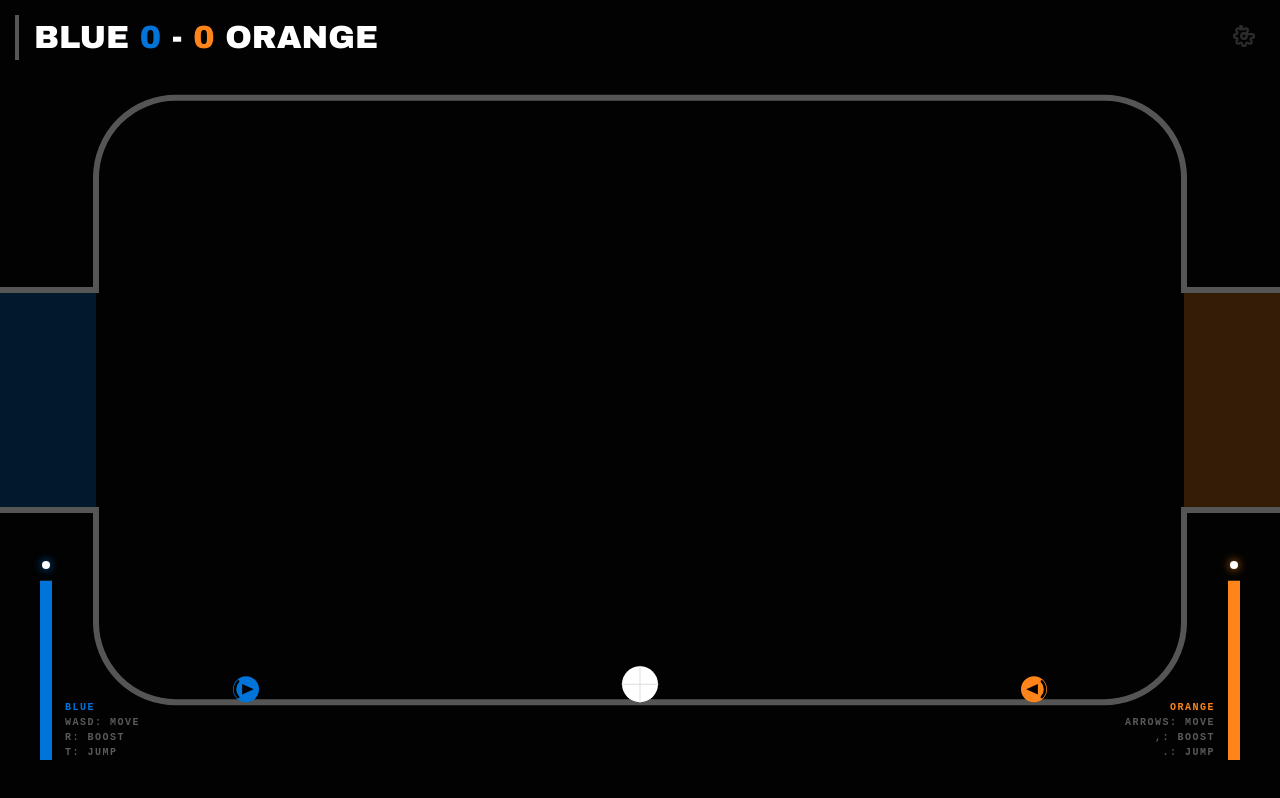
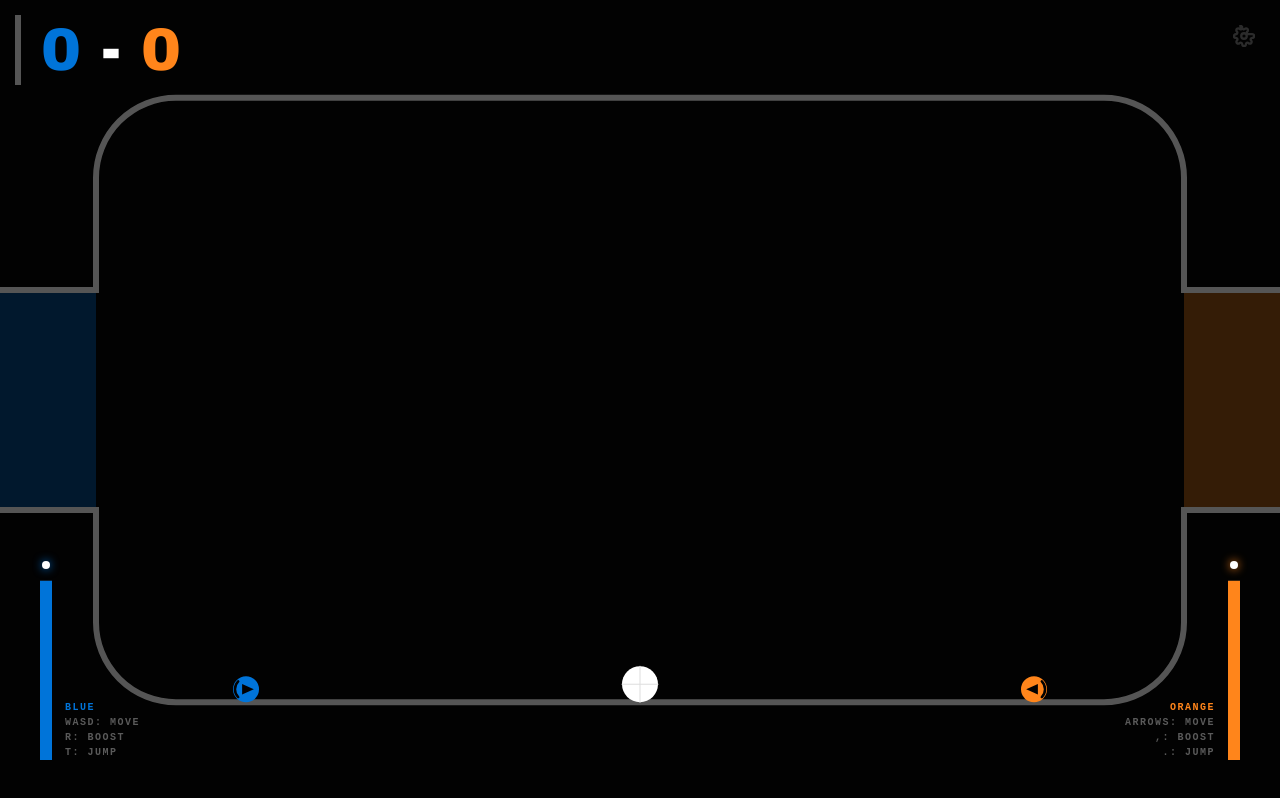
Before and after one commit to Maxxx2am/Aero-Sphere, a plain HTML site: page index.html in a window 1280 px wide. Drawn offline with Linux system fonts and the light colour scheme.

Commit message:
Final: Numeric scoreboard, color-synced goal animations, and flip reset jump indicator

```diff
--- a/index.html
+++ b/index.html
@@ -29,13 +29,13 @@
             position: absolute;
             top: 15px;
             left: 15px;
-            font-size: 32px; /* Bigger score numbers */
+            font-size: 60px; /* Massive score numbers */
             font-weight: 900;
             color: #fff;
             background: rgba(0, 0, 0, 0.2);
-            padding: 5px 15px;
-            border-left: 4px solid #555;
-            font-family: 'Arial Black', Gadget, sans-serif; /* Thicker numbers */
+            padding: 2px 20px;
+            border-left: 6px solid #555;
+            font-family: 'Arial Black', Gadget, sans-serif;
         }
         #settings-toggle {
             position: absolute;
@@ -106,7 +106,7 @@
 <body>
 
 <div id="ui-layer">
-    <div id="scoreboard">BLUE <span id="score-blue" style="color: #0074D9">0</span> - <span id="score-orange" style="color: #FF851B">0</span> ORANGE</div>
+    <div id="scoreboard"><span id="score-blue" style="color: #0074D9">0</span> - <span id="score-orange" style="color: #FF851B">0</span></div>
     <div id="goal-msg" class="goal-msg">GOAL!</div>
     <div id="countdown-msg">3</div>
 
```
